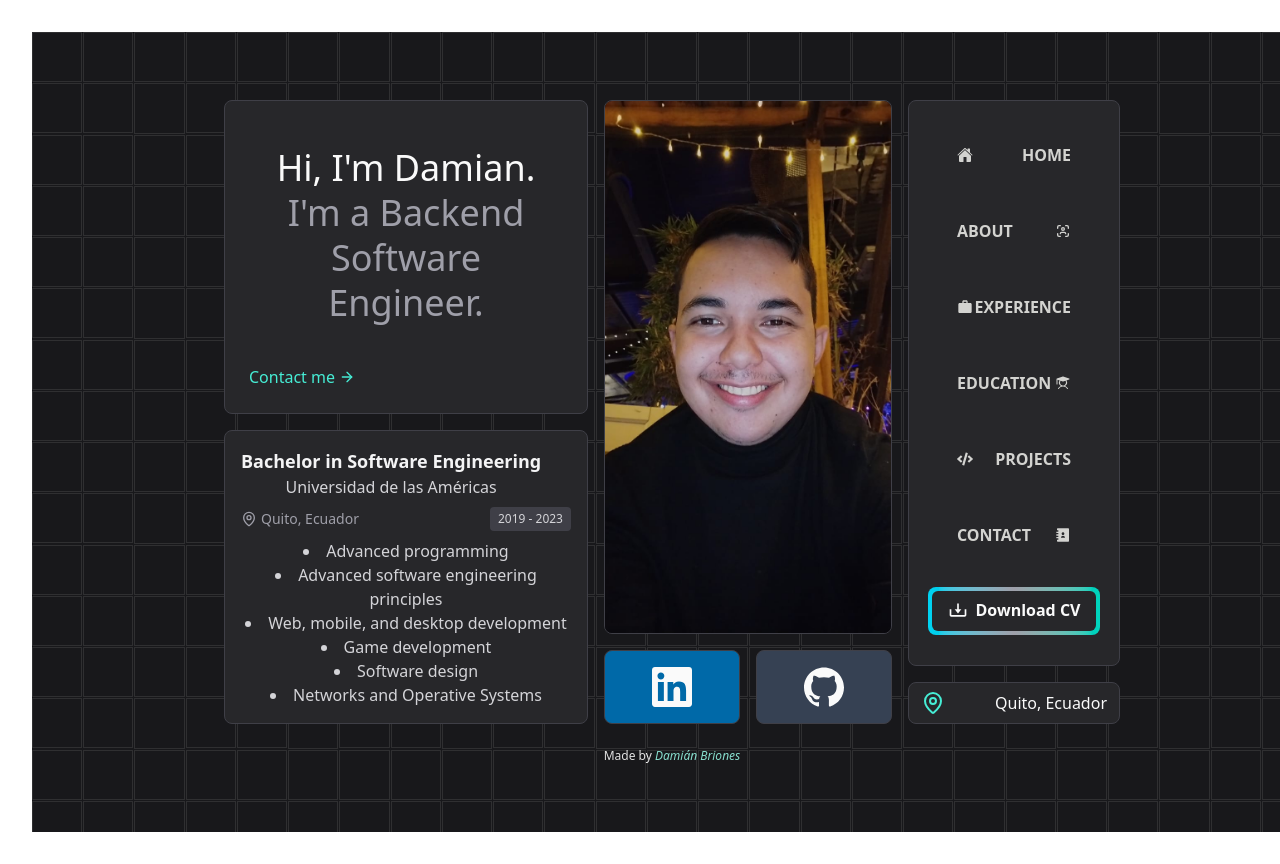
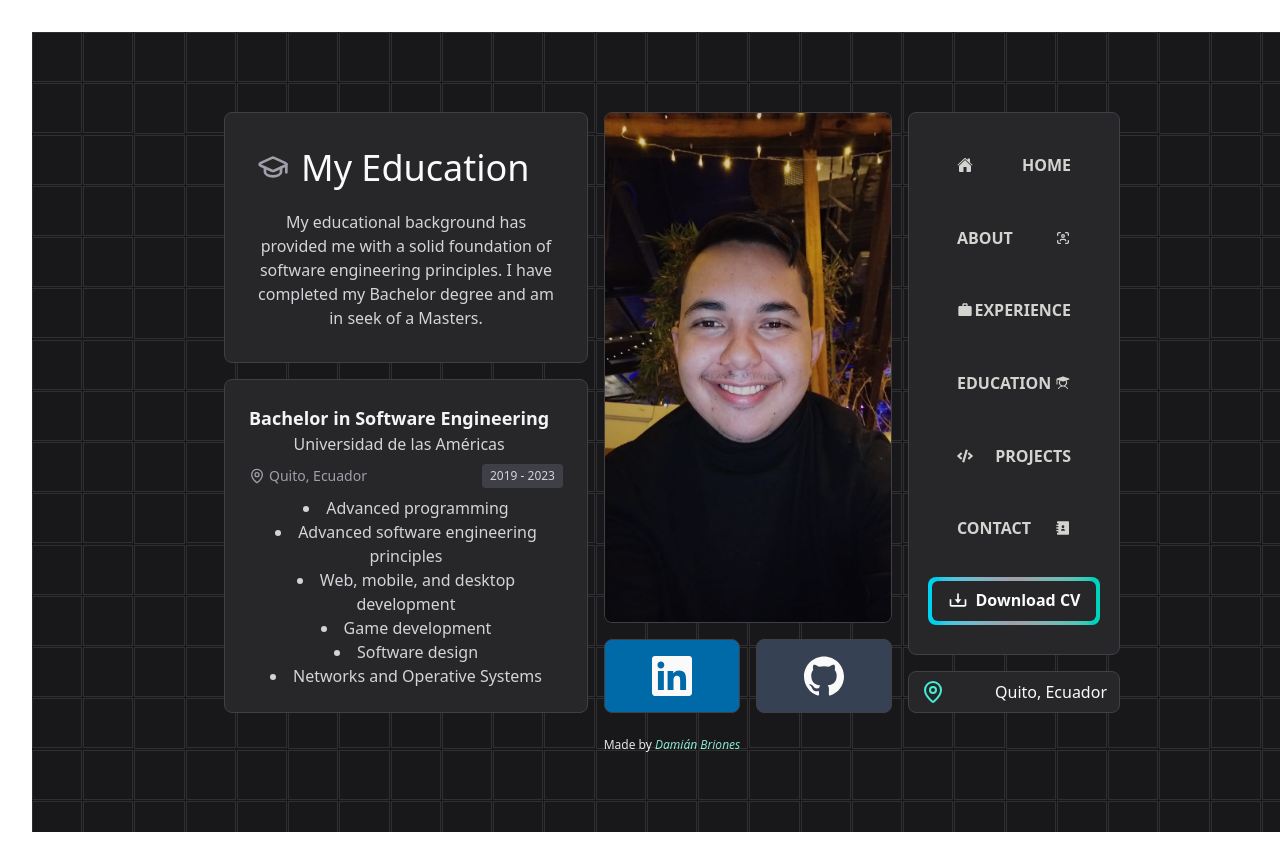
Before and after one commit to CodeINN95612/damian-briones-portfolio, a React (Vite) app: page / in a window 1280 px wide. Both pictures are taken after a click on the button "EDUCATION". Shown: the top 864 px of the page. Built offline with nearby package versions, Linux system fonts and the light colour scheme.

Commit message:
Add AnimatedEducationHeaderBox and update AnimatedHeaderBox to include it; adjust padding in AnimatedEducationBox.

```diff
--- a/src/components/animated-ui/AnimatedEducationBox.tsx
+++ b/src/components/animated-ui/AnimatedEducationBox.tsx
@@ -10,7 +10,7 @@ export const AnimatedEducationBox = ({
   education,
 }: AnimatedEducationBoxProps) => {
   return (
-    <AnimatedBox className="col-span-5 row-span-4 p-4">
+    <AnimatedBox className="col-span-5 row-span-4 p-6">
       <EducationItem education={education} />
     </AnimatedBox>
   );
--- a/src/components/animated-ui/AnimatedHeaderBox.tsx
+++ b/src/components/animated-ui/AnimatedHeaderBox.tsx
@@ -3,6 +3,7 @@ import { AnimatedAboutMeHeaderBox } from "./header/AnimatedAboutMeHeaderBox";
 import { AnimatedExperienceHeaderBox } from "./header/AnimatedExperienceHeaderBox";
 import { AnimatedTitleHeaderBox } from "./header/AnimatedTitleHeaderBox";
 import { useSectionContext } from "../../hooks/useSectionContext";
+import { AnimatedEducationHeaderBox } from "./header/AnimatedEducationHeaderBox";
 
 export type ContactOption = {
   label: string;
@@ -32,5 +33,9 @@ export const AnimatedHeaderBox = ({
     return <AnimatedExperienceHeaderBox />;
   }
 
+  if (activeSection === "education") {
+    return <AnimatedEducationHeaderBox />;
+  }
+
   return <AnimatedTitleHeaderBox />;
 };
--- /dev/null
+++ b/src/components/animated-ui/header/AnimatedEducationHeaderBox.tsx
@@ -0,0 +1,20 @@
+import { GraduationCap } from "lucide-react";
+import { AnimatedBox } from "../AnimatedBox";
+
+//TODO: Get text from info
+export const AnimatedEducationHeaderBox = () => {
+  return (
+    <AnimatedBox className="col-span-5 row-span-2 p-0">
+      <div className="p-8 space-y-5">
+        <h2 className="text-4xl font-medium leading-tight flex items-center gap-3">
+          <GraduationCap className="size-8 text-zinc-400" /> My Education
+        </h2>
+        <p className="text-zinc-300">
+          My educational background has provided me with a solid foundation of
+          software engineering principles. I have completed my Bachelor degree
+          and am in seek of a Masters.
+        </p>
+      </div>
+    </AnimatedBox>
+  );
+};
```
